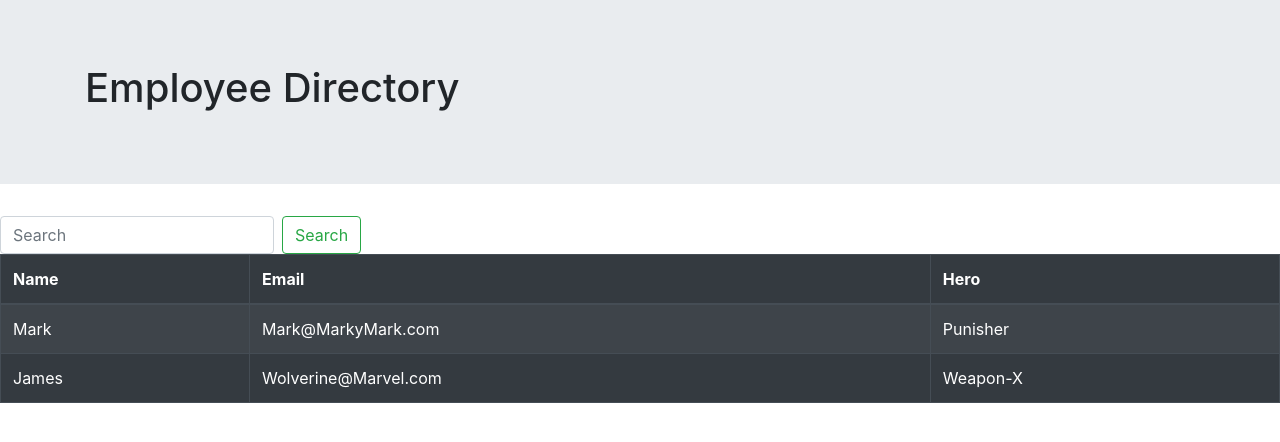
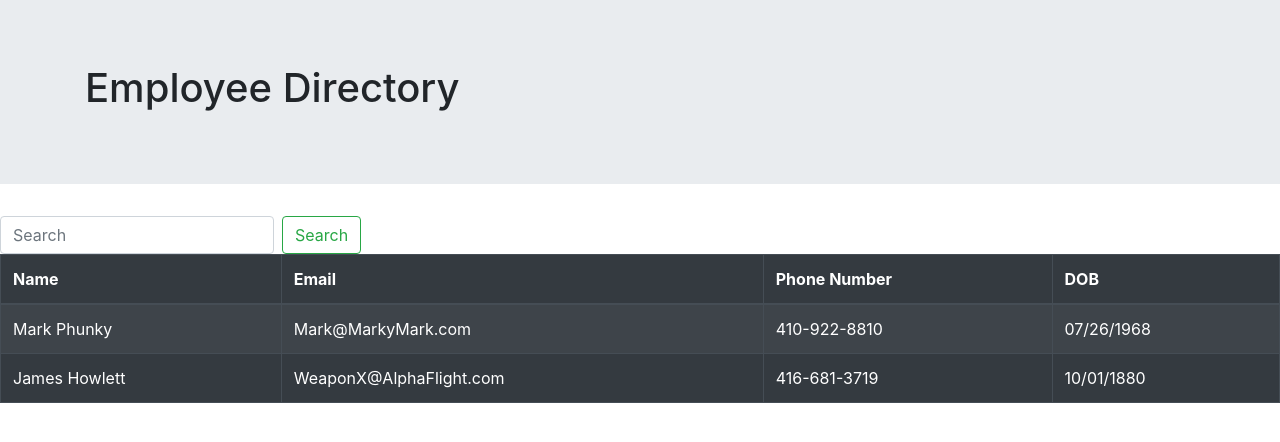
Before and after one commit to RobWongus/React-Employee-Directory, a React (Create React App) app: page / in a window 1280 px wide. Shown: the top 442 px of the page. Built offline with nearby package versions, Linux system fonts and the light colour scheme.

Commit message:
entered table data

```diff
--- a/src/components/EmployeeTable.js
+++ b/src/components/EmployeeTable.js
@@ -1,29 +1,33 @@
 import React from 'react';
 import Table from 'react-bootstrap/Table'
 
-export default function EmployeeTable(props) {
+function EmployeeTable(props) {
     return (
         <div>
-           <Table striped bordered hover variant="dark">
+           <Table className= "tableEmployee" striped bordered hover variant="dark">
   <thead>
     <tr>
-      <th>Name</th>
+
+      <th onClick={props.sortByName}>Name</th>
       <th>Email</th>
-      <th>Hero</th>
-
-
+      <th>Phone Number</th>
+      <th>DOB</th>
     </tr>
   </thead>
-  <tbody>
+
+  <tbody className="">
+
     <tr>
-      <td>Mark</td>
+      <td>Mark Phunky</td>
       <td>Mark@MarkyMark.com</td>
-      <td>Punisher</td>
+      <td>410-922-8810</td>
+      <td>07/26/1968</td>
     </tr>
     <tr>
-      <td>James</td>
-      <td>Wolverine@Marvel.com</td>
-      <td>Weapon-X</td>
+      <td>James Howlett</td>
+      <td>WeaponX@AlphaFlight.com</td>
+      <td>416-681-3719</td>
+      <td>10/01/1880</td>
     </tr>
 
   </tbody>
@@ -31,5 +35,5 @@ export default function EmployeeTable(props) {
         </div>
     )
 
-
 }
+export default EmployeeTable
--- a/src/components/Search.js
+++ b/src/components/Search.js
@@ -6,27 +6,37 @@ import FormControl from 'react-bootstrap/FormControl'
 
 class Search extends Component {
     state = {
+        result: {},
         placeholder: ""
     };
+
+    // searchMovies =
 
     handleInputChange = event => {
         let value = event.target.value;
         this.setState({
             placeholder: value
         });
+
+        // handleFormSubmit = event => {
+        //     event.preventDefault();
+        //     this.state.search
+        //     }
+        // }
+
     }
     render() {
         return (
             <div>
-            <Form inline className="center-align">
-                    <FormControl type="text" value={this.state.placeholder} onChange={this.handleInputChange} placeholder="Search" className="mr-sm-2" />
-                    <Button variant="outline-success">Search</Button>
+             <Form inline className="center-align">
+                <FormControl type="text" value={this.state.placeholder} onChange={this.handleInputChange} placeholder="Search" className="mr-sm-2" />
+                <Button type ="submit" value="" variant="outline-success">Search</Button>
+             </Form>
+            </div>
 
-            </Form>
-            </div>
-        )
 
-    }
+            )
+
+        }
 }
-
 export default Search;
--- a/src/utils/SearchForm.js
+++ /dev/null
@@ -1 +0,0 @@
-import React, { Component } from "react";
```
